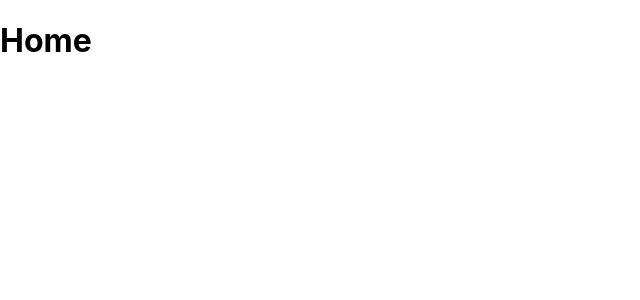
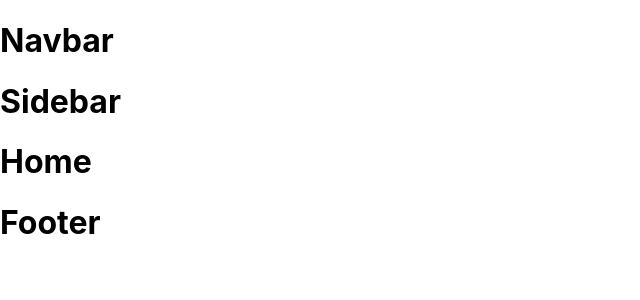
Before and after one commit to praba-ramadurai/e-commerce-store, a React (Create React App) app: page / in a window 1280 px wide. Shown: the top 300 px of the page, without its empty margins (0-640 px from the left). Built offline with nearby package versions, Linux system fonts and the light colour scheme.

Commit message:
create component for Navbar

```diff
--- a/src/App.js
+++ b/src/App.js
@@ -8,10 +8,13 @@
   Cart,
   Error,
 } from "./pages";
+import { Navbar, Sidebar, Footer } from "./components";
 
 function App() {
   return (
     <Router>
+      <Navbar />
+      <Sidebar />
       <Switch>
         <Route exact path="/">
           <Home />
@@ -33,6 +36,7 @@
           <Error />
         </Route>
       </Switch>
+      <Footer />
     </Router>
   );
 }
--- /dev/null
+++ b/src/components/Footer.js
@@ -0,0 +1,9 @@
+import React from "react";
+
+const Footer=()=>{
+   return(
+       <h1>Footer</h1>
+   )
+}
+
+export default Footer;
--- /dev/null
+++ b/src/components/Navbar.js
@@ -0,0 +1,9 @@
+import React from "react";
+
+const Navbar=()=>{
+   return(
+       <h1>Navbar</h1>
+   )
+}
+
+export default Navbar;
--- /dev/null
+++ b/src/components/Sidebar.js
@@ -0,0 +1,9 @@
+import React from "react";
+
+const Sidebar=()=>{
+   return(
+       <h1>Sidebar</h1>
+   )
+}
+
+export default Sidebar;
--- /dev/null
+++ b/src/components/index.js
@@ -0,0 +1,5 @@
+import Navbar from "./Navbar";
+import Sidebar from "./Sidebar";
+import Footer from "./Footer";
+
+export {Navbar,Sidebar,Footer};
```
